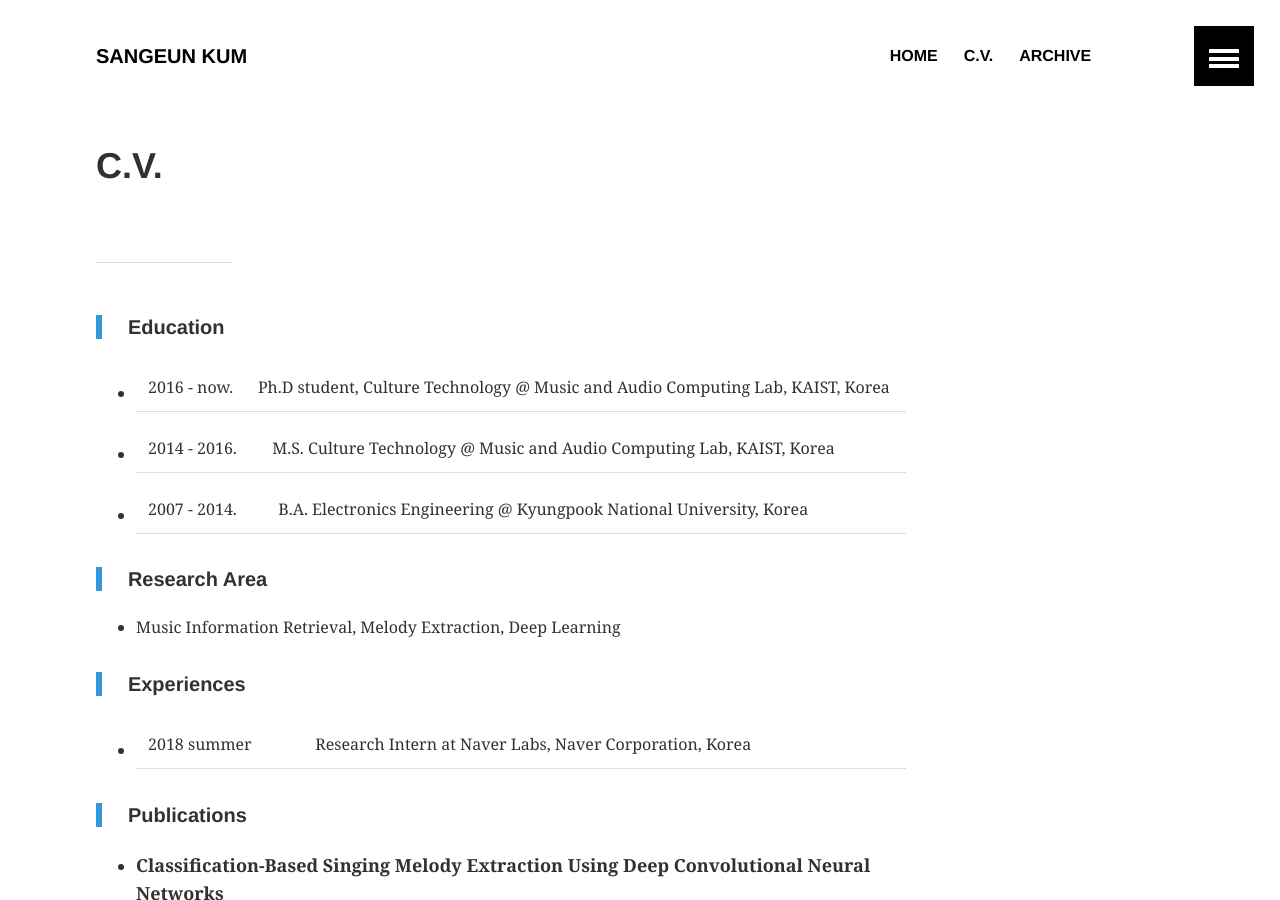
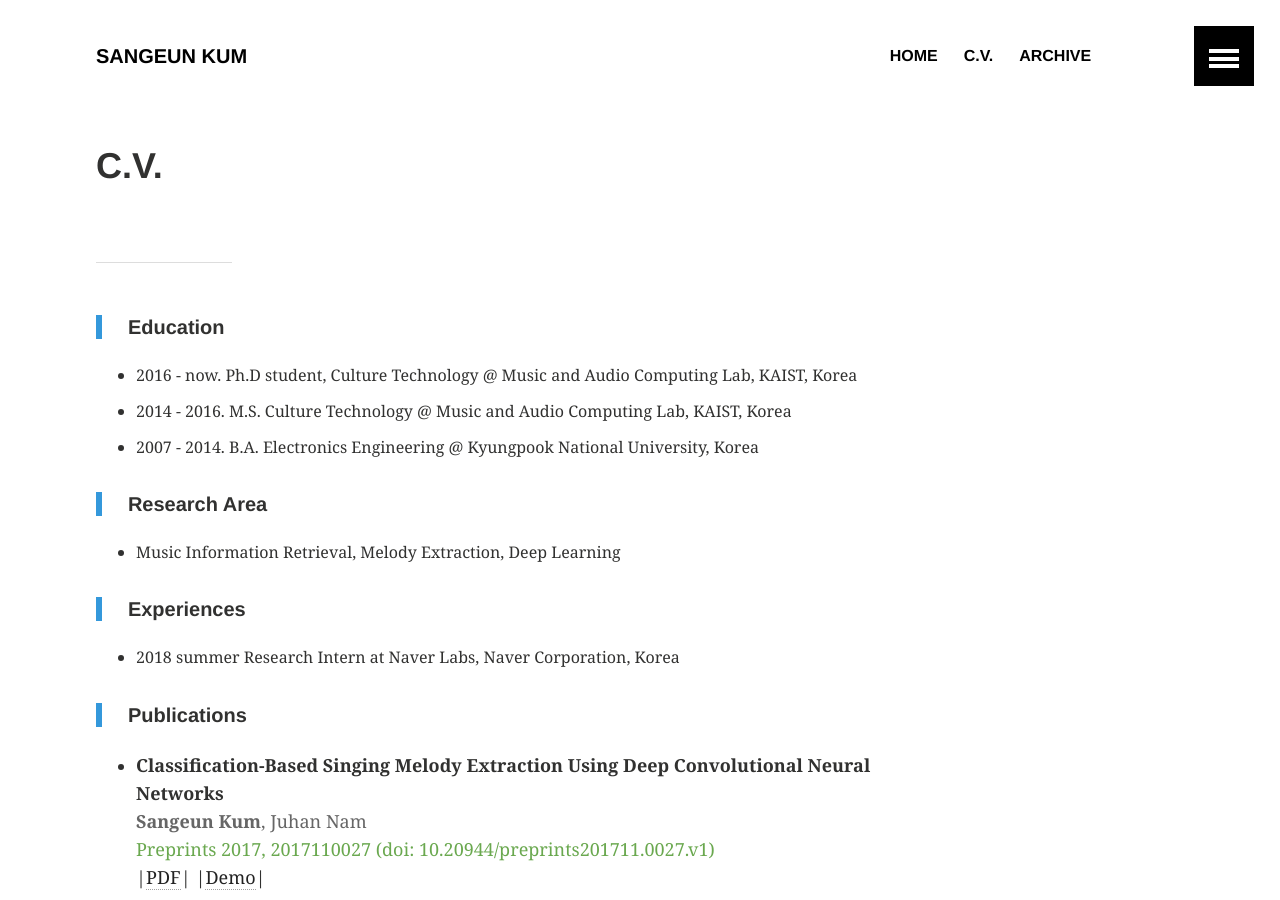
Before and after one commit to keums/keums.github.io, a Jekyll site: the page built from _posts/2016-8-25-CV.md, in a window 1280 px wide and 900 px high. Built offline with Jekyll 4.4.1, drawn with Linux system fonts in a browser that asks for light colours.

Commit message:
Update 2016-8-25-CV.md

```diff
--- a/_posts/2016-8-25-CV.md
+++ b/_posts/2016-8-25-CV.md
@@ -12,15 +12,15 @@ image:
 <hr>
 
 <blockquote> <h5> Education </h5> </blockquote>
-- 2016 - now.   | Ph.D student, Culture Technology @ Music and Audio Computing Lab, KAIST, Korea
-- 2014 - 2016.  | M.S. Culture Technology @ Music and Audio Computing Lab, KAIST, Korea
-- 2007 - 2014.  | B.A. Electronics Engineering @ Kyungpook National University, Korea
+- 2016 - now.   Ph.D student, Culture Technology @ Music and Audio Computing Lab, KAIST, Korea
+- 2014 - 2016.  M.S. Culture Technology @ Music and Audio Computing Lab, KAIST, Korea
+- 2007 - 2014.  B.A. Electronics Engineering @ Kyungpook National University, Korea
 
 <blockquote> <h5> Research Area  </h5> </blockquote>
 - Music Information Retrieval, Melody Extraction, Deep Learning
 
 <blockquote> <h5> Experiences </h5> </blockquote>
-- 2018 summer   | Research Intern at Naver Labs, Naver Corporation, Korea
+- 2018 summer   Research Intern at Naver Labs, Naver Corporation, Korea
 
 <blockquote> <h5> Publications  </h5> </blockquote>
 - <b> Classification-Based Singing Melody Extraction Using Deep Convolutional Neural Networks </b><br>
```
